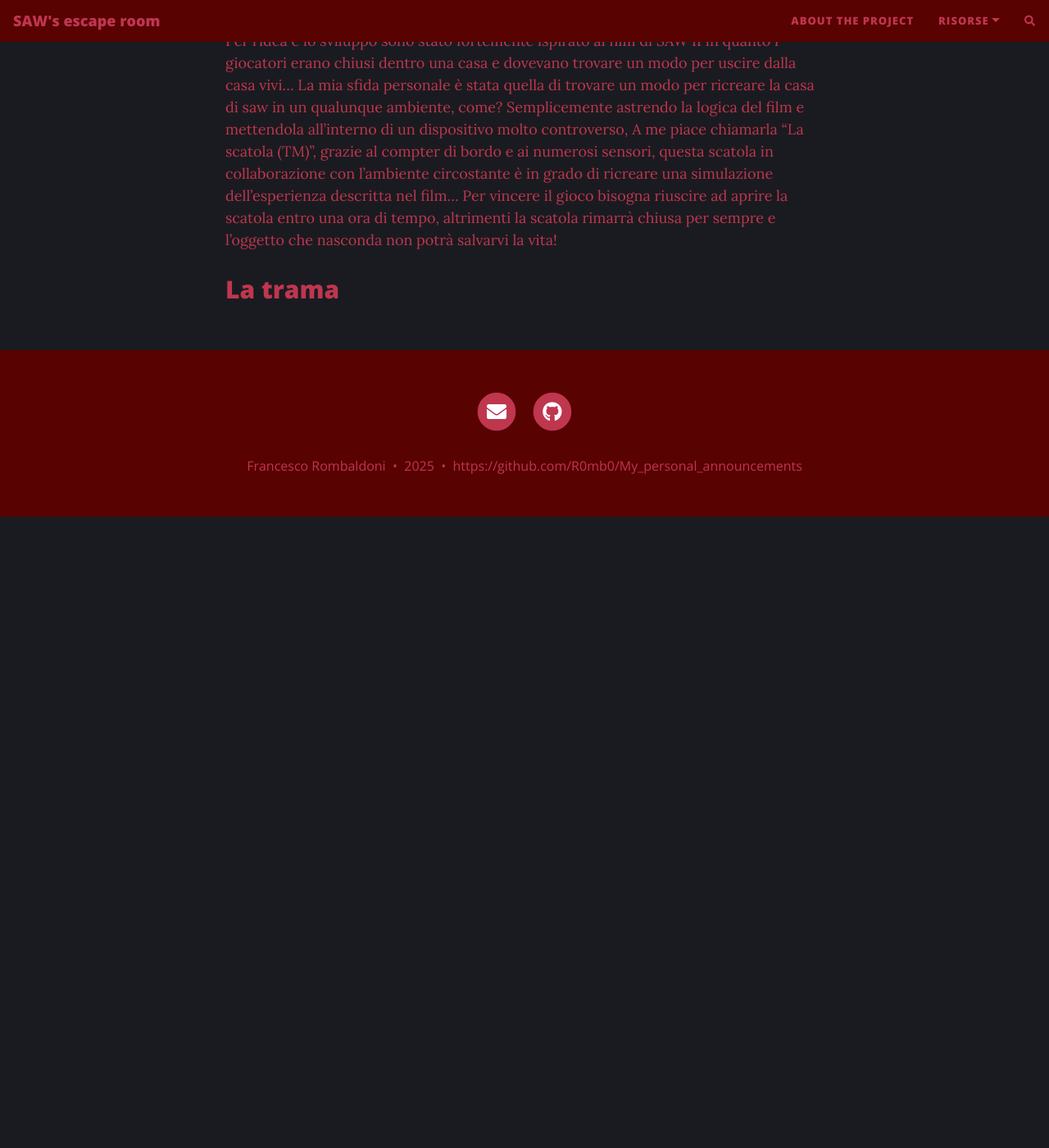
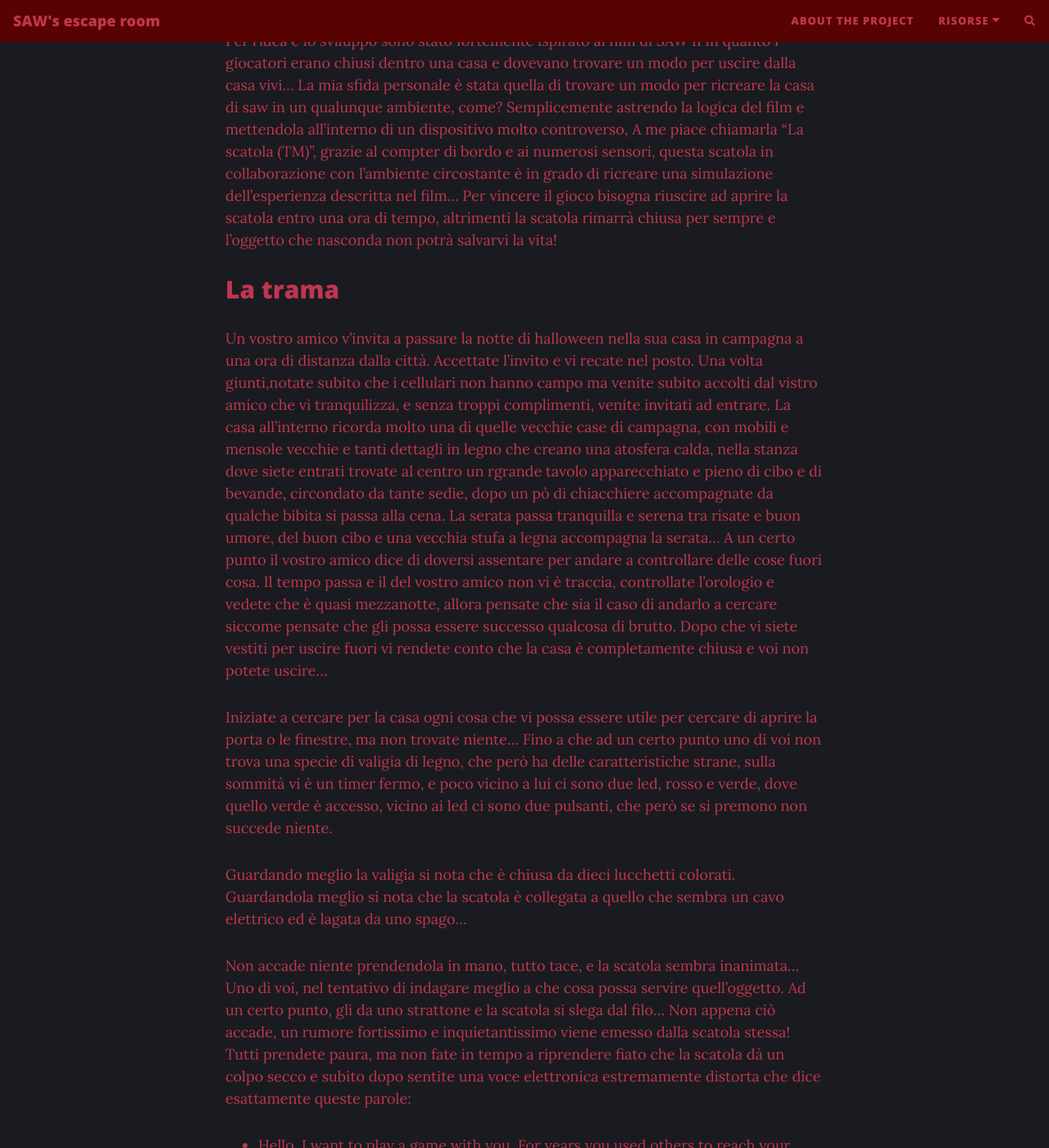
Before and after one commit to R0mb0/Saw_2-Inspired_Escape_Room, a Jekyll site: the page built from docs/aboutus.md, in a window 1280 px wide and 1400 px high, scrolled down 2148 px. Shown: the whole window at 82% size. Built offline with Jekyll 4.4.1, drawn with Linux system fonts in a browser that asks for light colours; nearby versions of some CDN libraries; our own code applies the rules of GitHub Pages for plain Markdown files; comment, search, counter and statistics services are not loaded; before the commit the page ends 2778 px from its top, so only the background shows below that; some of the changed text lies outside the part shown.

Commit message:
Enhance aboutus.md with plot and game rules
Added a detailed plot description and game rules for the horror-themed experience.

```diff
--- a/docs/aboutus.md
+++ b/docs/aboutus.md
@@ -38,3 +38,44 @@
 La mia sfida personale è stata quella di trovare un modo per ricreare la casa di saw in un qualunque ambiente, come? Semplicemente astrendo la logica del film e mettendola all'interno di un dispositivo molto controverso, A me piace chiamarla "La scatola (TM)", grazie al compter di bordo e ai numerosi sensori, questa scatola in collaborazione con l'ambiente circostante è in grado di ricreare una simulazione dell'esperienza descritta nel film... Per vincere il gioco bisogna riuscire ad aprire la scatola entro una ora di tempo, altrimenti la scatola rimarrà chiusa per sempre e l'oggetto che nasconda non potrà salvarvi la vita!
 
 ## La trama
+
+Un vostro amico v'invita a passare la notte di halloween nella sua casa in campagna a una ora di distanza dalla città. Accettate l'invito e vi recate nel posto. Una volta giunti,notate subito che i cellulari non hanno campo ma venite subito accolti dal vistro amico che vi tranquilizza, e senza troppi complimenti, venite invitati ad entrare. La casa all'interno ricorda molto una di quelle vecchie case di campagna, con mobili e mensole vecchie e tanti dettagli in legno che creano una atosfera calda, nella stanza dove siete entrati trovate al centro un rgrande tavolo apparecchiato e pieno di cibo e di bevande, circondato da tante sedie,  dopo un pò di chiacchiere accompagnate da qualche bibita si passa alla cena. La serata passa tranquilla e serena tra risate e buon umore, del buon cibo e una vecchia stufa a legna accompagna la serata... A un certo punto il vostro amico dice di doversi assentare per andare a controllare delle cose fuori cosa. Il tempo passa e il del vostro amico non vi è traccia, controllate l'orologio e vedete che è quasi mezzanotte, allora pensate che sia il caso di andarlo a cercare siccome pensate che gli possa essere successo qualcosa di brutto. Dopo che vi siete vestiti per uscire fuori vi rendete conto che la casa è completamente chiusa e voi non potete uscire...
+
+Iniziate a cercare per la casa ogni cosa che vi possa essere utile per cercare di aprire la porta o le finestre, ma non trovate niente... Fino a che ad un certo punto uno di voi non trova una specie di valigia di legno, che però ha delle caratteristiche strane, sulla sommità vi è un timer fermo, e poco vicino a lui ci sono due led, rosso e verde, dove quello verde è accesso, vicino ai led ci sono due pulsanti, che però se si premono non succede niente.
+
+Guardando meglio la valigia si nota che è chiusa da dieci lucchetti colorati. Guardandola meglio si nota che la scatola è collegata a quello che sembra un cavo elettrico ed è lagata da uno spago...
+
+Non accade niente prendendola in mano, tutto tace, e la scatola sembra inanimata... Uno di voi, nel tentativo di indagare meglio a che cosa possa servire quell'oggetto. Ad un certo punto, gli da uno strattone e la scatola si slega dal filo... Non appena ciò accade, un rumore fortissimo e inquietantissimo viene emesso dalla scatola stessa!
+Tutti prendete paura, ma non fate in tempo a riprendere fiato che la scatola dà un colpo secco e subito dopo sentite una voce elettronica estremamente distorta che dice esattamente queste parole:
+
+- Hello.
+  I want to play a game with you.
+  For years you used others to reach your goals.
+  Tonight you have a chance to redeem yourselves.
+  You ate poisoned food.
+  The poison is slow acting.
+  You have about one hour to live.
+  The antidote is inside this box.
+  Find ten keys to save your lives.
+  Let the game begin.
+
+Scioccati e sbigottini dalla notizia del veleno iniziate a muovermi lungo la casa alla ricerca delle chiavi, ed è a questo punto che notate che una porta si è aperta...
+Uscite subito fuori dalla casa e provate ad accendere le macchine, ma nessuna macchina si mette in moto, allora uno di voi prova ad aprire il cofano e nota subito che i fili della batteria sono stati tagliati...
+
+Provate a vedere se qualche automobilista passa per quella strada, ma non passa nessuno, a quell'ora della sera non c'è traffico. Allora pensate di tornare in città a piedi, ma poi vi ricordate che non fareste in tempo, siccome il veleno vi ucciderà prima di arrivare. Questo pensiero è seguito subito da un altro pensiero, ovvero quello che il tempo stringe e bisogna iniziare a giocare se si vuole salva la vita!
+
+## ⚠️ Le regole gioco
+
+- ⚠️ La prima regola è quella che nonostante sia un gioco a tema horror e nonostante ci sia un tempo massimo per riuscire a risolvere gli enigmi, è importante rispettare il luogo nel quale vi trovate!
+  Non dovete ne rompere ne danneggiare la casa ne gli ambienti che la circondano.
+- ⚠️ Fate molta attenzione a quello che fate per giocare (questo è un avvertimento serio come il primo), Ricordate che giocerete di notte in un terreno che non conosciete, vi si raccomanda estrema cautela nel girovagare nei campi e nel risolvere gli enigmi che possono avere delle componenti fisiche. Se non ve la sentite di raggiungere una chiave o un oggetto del gioco, allora chiedere aiuto al proprietario di casa, Ricordate sempre che giocando vi state esponendo a delle situazioni pericolose, per quanto sono limitate.
+- ⚠️ Ad ogni giocatore viene concesso di portare con se tre oggetti qualsiasi (il cellulare non viene contato) che ritiene che possano essere utilii per faciltiarlo nel gioco. Fate in modo do avere almeno una torcia individuale.
+
+## Avvertenze
+
+- Non pensate che il gioco sia pulito, per superare certe sfide potrebbe essere necessario sporcarsi, per cui prevedete di portarvi un cambio di abiti per giocare indissando dei vestiti che se si sporcano non è un problema.
+- Ricordatevi che la collaborazione è fondamentale se si vuole vincere il gioco!
+
+<div allign="center">
+ <h4 style="color: DarkRed;"> CHE IL GIOCO ABBIA INIZIO! </h4>
+</div>
```
